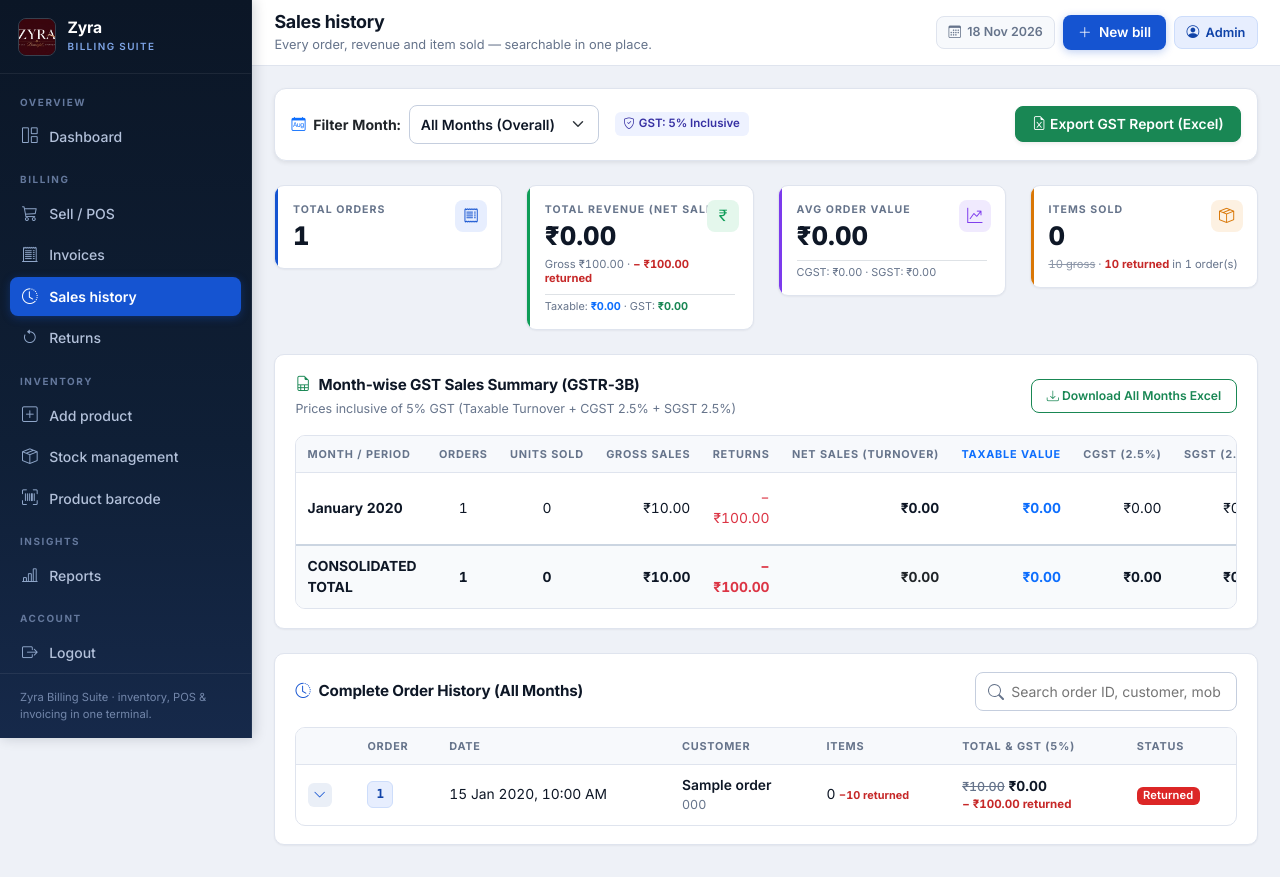
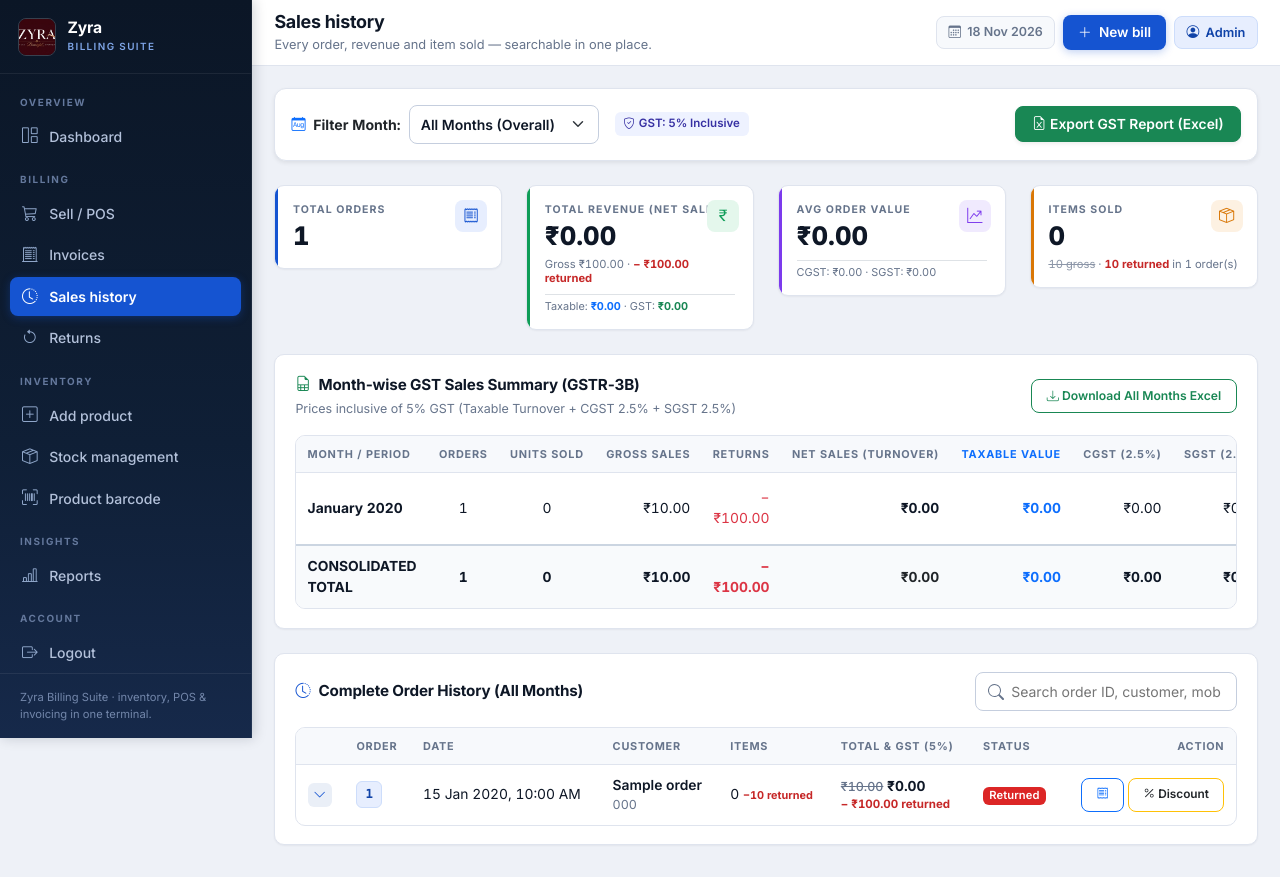
Before and after one commit to chennaiguruindia-art/stock_managment, a Laravel app: page /sales-history in a window 1280 px wide. Run offline with Laravel 12, Linux system fonts and the light colour scheme; tables that the repository leaves empty hold one stand-in row (values such as "Sample post"); some libraries are stand-ins or nearby versions.

Commit message:
Add post-billing Edit Discount feature across invoice and sales history views without affecting stock

```diff
--- /dev/null
+++ b/resources/views/invoice/_edit_discount_modal.blade.php
@@ -0,0 +1,191 @@
+<!-- Edit Discount Modal -->
+<div class="modal fade no-print" id="editDiscountModal" tabindex="-1" aria-labelledby="editDiscountModalLabel" aria-hidden="true">
+    <div class="modal-dialog modal-dialog-centered">
+        <div class="modal-content" style="border-radius: 14px; border: 1px solid #dfe4ee; overflow: hidden; box-shadow: 0 10px 30px rgba(0,0,0,0.12);">
+            <form method="POST" action="{{ route('invoice_update_discount') }}" id="editDiscountForm">
+                @csrf
+                <input type="hidden" name="order_id" id="modalOrderId" value="">
+
+                <div class="modal-header" style="background: #f8fafc; border-bottom: 1px solid #e2e8f0; padding: 1.1rem 1.3rem;">
+                    <div>
+                        <h5 class="modal-title fw-bold text-dark mb-1" id="editDiscountModalLabel" style="font-size: 1.1rem;">
+                            <i class="bi bi-percent text-warning me-1"></i> Edit Bill Discount
+                        </h5>
+                        <div class="text-muted" style="font-size: .8rem;" id="modalOrderSubtitle">
+                            Invoice: <span class="badge bg-primary-subtle text-primary fw-bold" id="modalOrderDisplay">—</span>
+                            &middot; <span id="modalCustomerDisplay" class="fw-semibold text-secondary">—</span>
+                        </div>
+                    </div>
+                    <button type="button" class="btn-close" data-bs-dismiss="modal" aria-label="Close"></button>
+                </div>
+
+                <div class="modal-body p-3 p-md-4">
+                    <div class="alert alert-info py-2 px-3 mb-3 d-flex align-items-center gap-2" style="font-size: .82rem; border-radius: 8px;">
+                        <i class="bi bi-info-circle-fill fs-5 text-info"></i>
+                        <div>This changes the discount and recalculates the grand total. <b>Stock will NOT be affected.</b></div>
+                    </div>
+
+                    <div class="p-3 rounded mb-3 border" style="background:#f8fafc;">
+                        <div class="d-flex justify-content-between mb-1" style="font-size: .85rem;">
+                            <span class="text-muted">Items Subtotal:</span>
+                            <span class="fw-bold text-dark" id="modalSubtotalDisplay">₹0.00</span>
+                        </div>
+                        <div class="d-flex justify-content-between mb-1" style="font-size: .85rem;">
+                            <span class="text-muted">Current Discount:</span>
+                            <span class="text-danger fw-semibold" id="modalCurrentDiscountDisplay">0% (₹0.00)</span>
+                        </div>
+                        <div class="d-flex justify-content-between border-top pt-2 mt-1" style="font-size: .9rem;">
+                            <span class="fw-bold text-dark">Current Bill Total:</span>
+                            <span class="fw-bold text-dark" id="modalCurrentTotalDisplay">₹0.00</span>
+                        </div>
+                    </div>
+
+                    <div class="row g-3 mb-3">
+                        <div class="col-6">
+                            <label class="form-label fw-bold text-dark mb-1" style="font-size: .84rem;">
+                                Discount Percentage (%)
+                            </label>
+                            <div class="input-group">
+                                <input type="number" step="0.01" min="0" max="100" class="form-control fw-bold" name="discount_percent" id="modalDiscountPercent" placeholder="e.g. 30" style="font-size:1rem;">
+                                <span class="input-group-text fw-bold">%</span>
+                            </div>
+                        </div>
+                        <div class="col-6">
+                            <label class="form-label fw-bold text-dark mb-1" style="font-size: .84rem;">
+                                Discount Amount (₹)
+                            </label>
+                            <div class="input-group">
+                                <span class="input-group-text fw-bold">₹</span>
+                                <input type="number" step="0.01" min="0" class="form-control fw-bold" name="discount_amount" id="modalDiscountAmount" placeholder="e.g. 300" style="font-size:1rem;">
+                            </div>
+                        </div>
+                    </div>
+
+                    <!-- Quick Preset Buttons -->
+                    <div class="mb-3">
+                        <label class="form-label text-muted d-block mb-1" style="font-size: .75rem; text-transform:uppercase; letter-spacing: .05em; font-weight:600;">
+                            Quick Preset Discounts:
+                        </label>
+                        <div class="d-flex gap-1 flex-wrap">
+                            <button type="button" class="btn btn-sm btn-outline-secondary py-1 px-2 preset-discount-btn" data-pct="0" style="font-size:.76rem;">0% (No discount)</button>
+                            <button type="button" class="btn btn-sm btn-outline-secondary py-1 px-2 preset-discount-btn" data-pct="10" style="font-size:.76rem;">10%</button>
+                            <button type="button" class="btn btn-sm btn-outline-secondary py-1 px-2 preset-discount-btn" data-pct="15" style="font-size:.76rem;">15%</button>
+                            <button type="button" class="btn btn-sm btn-outline-secondary py-1 px-2 preset-discount-btn" data-pct="20" style="font-size:.76rem;">20%</button>
+                            <button type="button" class="btn btn-sm btn-outline-secondary py-1 px-2 preset-discount-btn" data-pct="25" style="font-size:.76rem;">25%</button>
+                            <button type="button" class="btn btn-sm btn-outline-primary py-1 px-2 fw-bold preset-discount-btn" data-pct="30" style="font-size:.76rem; border-width:2px;">30%</button>
+                            <button type="button" class="btn btn-sm btn-outline-secondary py-1 px-2 preset-discount-btn" data-pct="50" style="font-size:.76rem;">50%</button>
+                        </div>
+                    </div>
+
+                    <!-- Live Calculation Preview Card -->
+                    <div class="card p-3 border-0" style="background:#e8f5e9; border-radius:10px;">
+                        <div class="d-flex justify-content-between mb-1" style="font-size: .84rem;">
+                            <span class="text-muted">Subtotal:</span>
+                            <span class="fw-semibold text-dark" id="previewSubtotal">₹0.00</span>
+                        </div>
+                        <div class="d-flex justify-content-between mb-1 text-danger" style="font-size: .84rem;">
+                            <span>Discount Deduction:</span>
+                            <span class="fw-semibold" id="previewDiscountDeduction">- ₹0.00</span>
+                        </div>
+                        <div class="d-flex justify-content-between border-top border-success-subtle pt-2 mt-1 align-items-center">
+                            <span class="fw-bold text-success-emphasis" style="font-size:.9rem;">NEW PAYABLE TOTAL:</span>
+                            <span class="fw-bold text-success-emphasis" id="previewNewTotal" style="font-size: 1.25rem;">₹0.00</span>
+                        </div>
+                    </div>
+                </div>
+
+                <div class="modal-footer bg-light" style="border-top: 1px solid #e2e8f0; padding: .85rem 1.3rem;">
+                    <button type="button" class="btn btn-secondary btn-sm px-3" data-bs-dismiss="modal">Cancel</button>
+                    <button type="submit" class="btn btn-primary btn-sm fw-bold px-4" style="background:#1554d1;border-color:#1554d1;">
+                        <i class="bi bi-check2-circle me-1"></i> Update &amp; Save Discount
+                    </button>
+                </div>
+            </form>
+        </div>
+    </div>
+</div>
+
+<script>
+    document.addEventListener('DOMContentLoaded', function () {
+        let currentSubtotal = 0;
+
+        function updateModalCalculations(fromField) {
+            const pctInput = document.getElementById('modalDiscountPercent');
+            const amtInput = document.getElementById('modalDiscountAmount');
+
+            let pct = parseFloat(pctInput.value);
+            let amt = parseFloat(amtInput.value);
+
+            if (fromField === 'percent') {
+                if (isNaN(pct) || pct < 0) pct = 0;
+                if (pct > 100) pct = 100;
+                amt = Math.round((currentSubtotal * pct / 100) * 100) / 100;
+                amtInput.value = amt > 0 ? amt.toFixed(2) : (pct === 0 ? '0' : '');
+            } else if (fromField === 'amount') {
+                if (isNaN(amt) || amt < 0) amt = 0;
+                if (amt > currentSubtotal) amt = currentSubtotal;
+                pct = currentSubtotal > 0 ? Math.round((amt / currentSubtotal * 100) * 100) / 100 : 0;
+                pctInput.value = pct > 0 ? pct : (amt === 0 ? '0' : '');
+            }
+
+            const deduction = !isNaN(amt) ? amt : 0;
+            const newTotal = Math.max(0, Math.round((currentSubtotal - deduction) * 100) / 100);
+
+            document.getElementById('previewSubtotal').textContent = '₹' + currentSubtotal.toLocaleString('en-IN', {minimumFractionDigits: 2, maximumFractionDigits: 2});
+            document.getElementById('previewDiscountDeduction').textContent = '- ₹' + deduction.toLocaleString('en-IN', {minimumFractionDigits: 2, maximumFractionDigits: 2});
+            document.getElementById('previewNewTotal').textContent = '₹' + newTotal.toLocaleString('en-IN', {minimumFractionDigits: 2, maximumFractionDigits: 2});
+        }
+
+        document.addEventListener('click', function (e) {
+            const btn = e.target.closest('.edit-discount-btn');
+            if (!btn) return;
+
+            const orderId = btn.dataset.orderId || '';
+            const customer = btn.dataset.customer || 'Walk-in';
+            const mobile = btn.dataset.mobile || '';
+            const subtotal = parseFloat(btn.dataset.subtotal) || 0;
+            const currentPct = parseFloat(btn.dataset.discountPercent) || 0;
+            const currentAmt = parseFloat(btn.dataset.discountAmount) || 0;
+            const currentTotal = parseFloat(btn.dataset.total) || 0;
+
+            currentSubtotal = subtotal > 0 ? subtotal : (currentTotal + currentAmt);
+
+            document.getElementById('modalOrderId').value = orderId;
+            document.getElementById('modalOrderDisplay').textContent = orderId;
+            document.getElementById('modalCustomerDisplay').textContent = customer + (mobile && mobile !== '—' ? ' (' + mobile + ')' : '');
+            document.getElementById('modalSubtotalDisplay').textContent = '₹' + currentSubtotal.toLocaleString('en-IN', {minimumFractionDigits: 2, maximumFractionDigits: 2});
+            document.getElementById('modalCurrentDiscountDisplay').textContent = currentPct + '% (₹' + currentAmt.toFixed(2) + ')';
+            document.getElementById('modalCurrentTotalDisplay').textContent = '₹' + currentTotal.toLocaleString('en-IN', {minimumFractionDigits: 2, maximumFractionDigits: 2});
+
+            document.getElementById('modalDiscountPercent').value = currentPct > 0 ? currentPct : '';
+            document.getElementById('modalDiscountAmount').value = currentAmt > 0 ? currentAmt.toFixed(2) : '';
+
+            updateModalCalculations('percent');
+
+            const modalEl = document.getElementById('editDiscountModal');
+            if (modalEl && typeof bootstrap !== 'undefined') {
+                const modal = bootstrap.Modal.getOrCreateInstance(modalEl);
+                modal.show();
+            }
+        });
+
+        document.getElementById('modalDiscountPercent')?.addEventListener('input', function () {
+            updateModalCalculations('percent');
+        });
+
+        document.getElementById('modalDiscountAmount')?.addEventListener('input', function () {
+            updateModalCalculations('amount');
+        });
+
+        document.querySelectorAll('.preset-discount-btn').forEach(btn => {
+            btn.addEventListener('click', function () {
+                const pct = parseFloat(this.dataset.pct) || 0;
+                const pctInput = document.getElementById('modalDiscountPercent');
+                if (pctInput) {
+                    pctInput.value = pct > 0 ? pct : (pct === 0 ? '0' : '');
+                    updateModalCalculations('percent');
+                }
+            });
+        });
+    });
+</script>
--- a/resources/views/stock/sales_history.blade.php
+++ b/resources/views/stock/sales_history.blade.php
@@ -392,6 +392,7 @@
                         <th>Items</th>
                         <th>Total & GST (5%)</th>
                         <th>Status</th>
+                        <th class="text-end">Action</th>
                     </tr>
                 </thead>
                 <tbody>
@@ -431,6 +432,11 @@
                                 @else
                                     ₹{{ number_format($order->total, 2) }}
                                 @endif
+                                @if ((float)($order->discount_percent ?? 0) > 0)
+                                    <div class="text-success" style="font-size:.72rem;">
+                                        -{{ rtrim(rtrim(number_format((float)$order->discount_percent, 2), '0'), '.') }}% off
+                                    </div>
+                                @endif
                                 @if ($netAmount > 0)
                                     <div class="text-muted" style="font-size: .68rem; font-weight: normal;">
                                         Taxable: ₹{{ number_format($orderTaxable, 2) }} &middot; GST: ₹{{ number_format($orderGst, 2) }}
@@ -446,9 +452,28 @@
                                     <span class="badge bg-success rounded-pill">Paid</span>
                                 @endif
                             </td>
+                            <td class="text-end">
+                                <div class="d-inline-flex gap-1">
+                                    <a href="{{ route('view_order_invoice', $order->order_id) }}" class="btn btn-sm btn-outline-primary" style="font-size:.74rem;" title="View Invoice">
+                                        <i class="bi bi-receipt"></i>
+                                    </a>
+                                    <button type="button" class="btn btn-sm btn-outline-warning text-dark edit-discount-btn"
+                                        data-order-id="{{ $order->order_id }}"
+                                        data-customer="{{ $order->customer_name ?: 'Walk-in' }}"
+                                        data-mobile="{{ $order->customer_mobile ?: '—' }}"
+                                        data-subtotal="{{ (float) $order->items->sum('total') }}"
+                                        data-discount-percent="{{ (float) ($order->discount_percent ?? 0) }}"
+                                        data-discount-amount="{{ (float) ($order->discount_amount ?? 0) }}"
+                                        data-total="{{ (float) $order->total }}"
+                                        style="font-size:.74rem; font-weight:600;"
+                                        title="Edit discount for this bill">
+                                        <i class="bi bi-percent"></i> Discount
+                                    </button>
+                                </div>
+                            </td>
                         </tr>
                         <tr class="d-none" id="items-{{ $order->id }}">
-                            <td colspan="7" class="bg-light" style="border-radius:0 0 16px 16px;">
+                            <td colspan="8" class="bg-light" style="border-radius:0 0 16px 16px;">
                                 <div class="p-3">
                                     @foreach ($order->items as $item)
                                         @php
@@ -497,7 +522,7 @@
                         </tr>
                     @empty
                         <tr>
-                            <td colspan="7" class="text-center text-muted py-4">
+                            <td colspan="8" class="text-center text-muted py-4">
                                 No sales found for this period.
                             </td>
                         </tr>
@@ -506,6 +531,8 @@
             </table>
         </div>
     </div>
+
+    @include('invoice._edit_discount_modal')
 @endsection
 
 @push('scripts')
--- a/routes/web.php
+++ b/routes/web.php
@@ -31,6 +31,7 @@ Route::get('/invoice-search', [indexController::class, 'customer_invoices'])->na
 Route::get('/invoice/{product}', [indexController::class, 'invoice_detail'])->name('invoice_detail');
 Route::get('/invoice/order/{orderId}', [indexController::class, 'view_order_invoice'])->name('view_order_invoice');
 Route::post('/invoice/store', [MainController::class, 'invoice_store'])->name('invoice_store');
+Route::post('/invoice/update-discount', [MainController::class, 'updateOrderDiscount'])->name('invoice_update_discount');
 Route::post('/pos/add-item', [MainController::class, 'posAddItem'])->name('pos_add_item');
 Route::post('/pos/checkout', [MainController::class, 'posCheckout'])->name('pos_checkout');
 Route::get('/sales-history', [indexController::class, 'sales_history'])->name('sales_history');
```
Also changed, not shown: app/Http/Controllers/MainController.php (+49 -0 lines), resources/views/invoice/bill_copy.blade.php (+22 -4 lines), resources/views/invoice/index.blade.php (+26 -4 lines).
